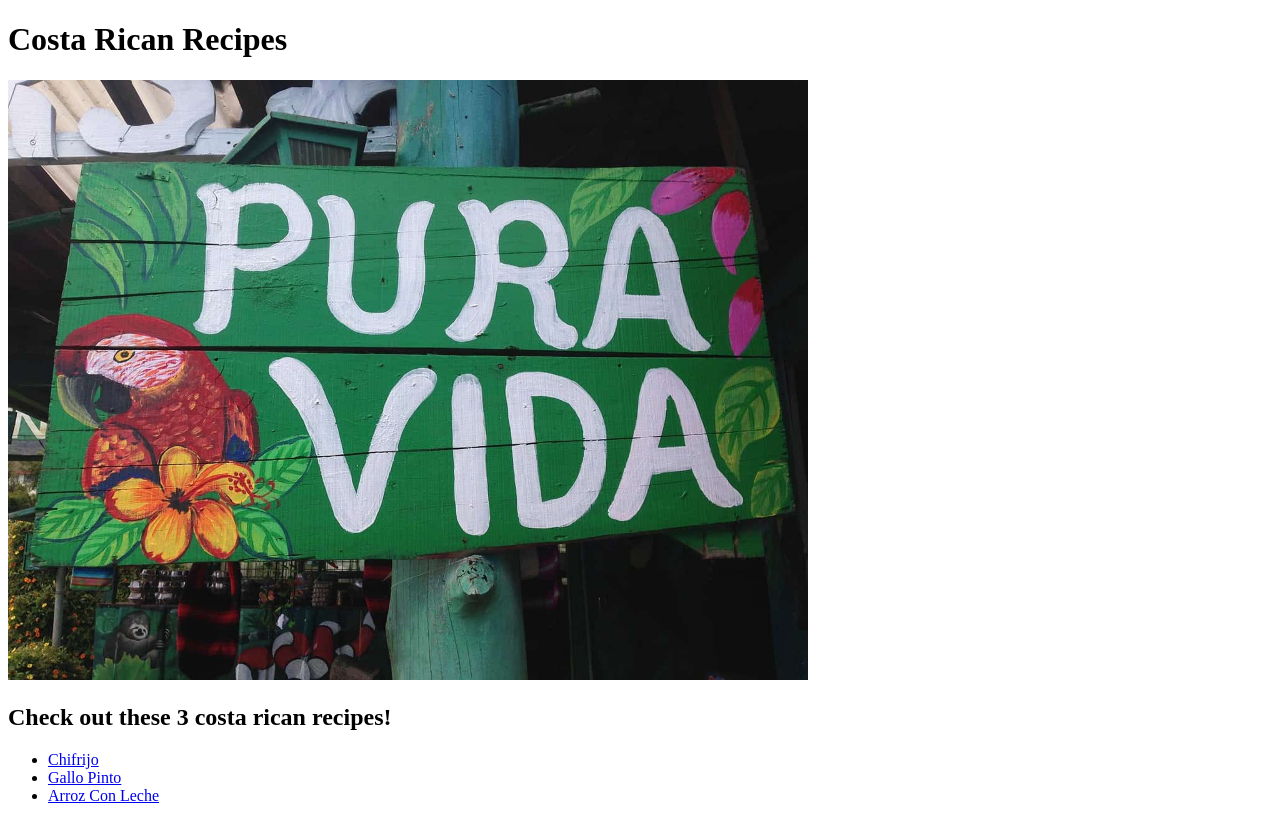
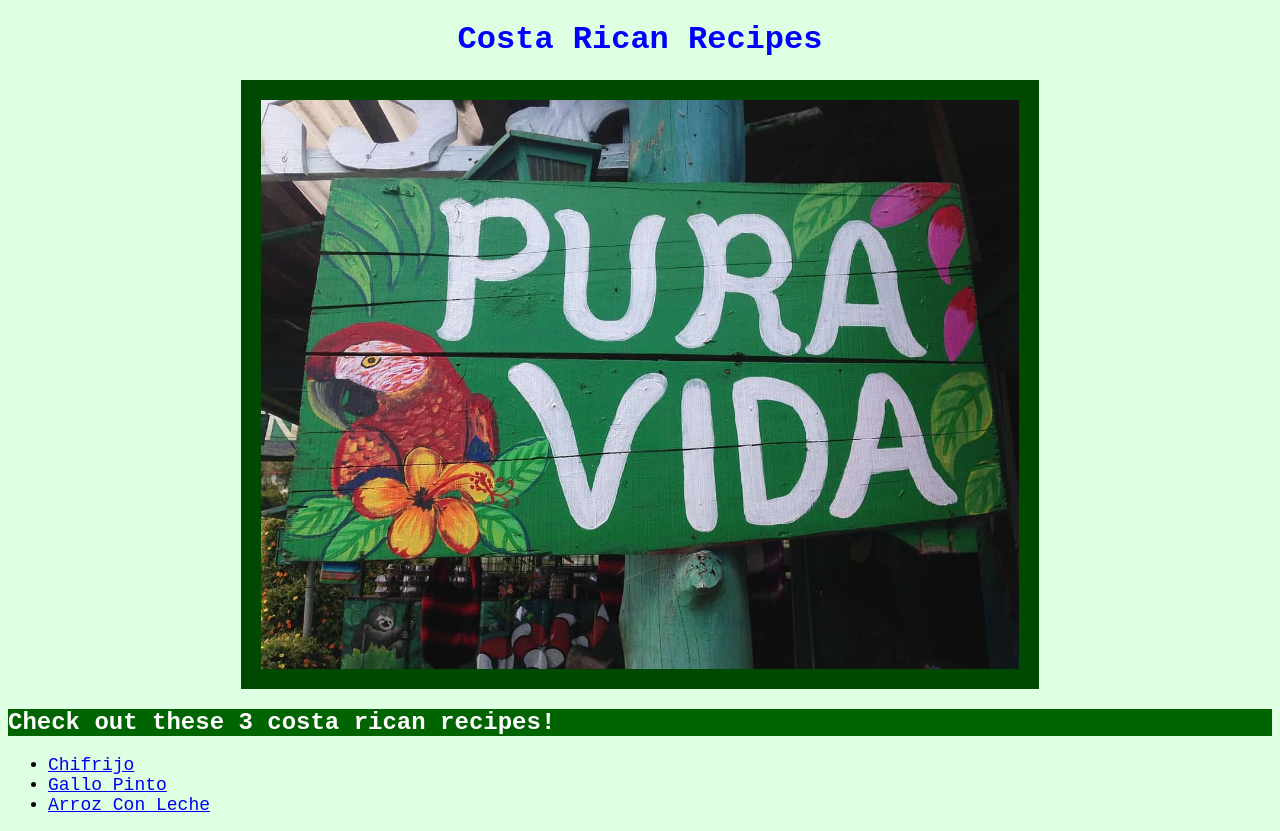
Before and after one commit to FernandoJVV/odin-recipes, a plain HTML site: page index.html in a window 1280 px wide. Drawn offline with Linux system fonts and the light colour scheme.

Commit message:
CSS implementation
Implemented a very basic CSS to the project, centered images, font families, changed colors and font sizes...

```diff
--- a/index.html
+++ b/index.html
@@ -3,11 +3,12 @@
     <head>
         <meta charset="UTF-8">
         <title>Costa Rican Recipes</title>
+        <link rel="stylesheet" href="./styles.css">
     </head>
     <body>
-        <h1>Costa Rican Recipes</h1>
-        <img src="./images/homepage.jpg" alt="Photo of a popular costa rican phrase, pura vida" width="800" height="600">
-        <h2>Check out these 3 costa rican recipes!</h2>
+        <h1 class="page-title main">Costa Rican Recipes</h1>
+        <img  src="./images/homepage.jpg" id="Main" alt="Photo of a popular costa rican phrase, pura vida">
+        <h2 id="list-title">Check out these 3 costa rican recipes!</h2>
         <ul>
             <li><a href="./recipes/chifrijo.html">Chifrijo</a></li>
             <li><a href="./recipes/gallopinto.html">Gallo Pinto</a></li>
--- /dev/null
+++ b/styles.css
@@ -0,0 +1,47 @@
+/* Styles.css*/
+
+*{
+    font-family: 'Courier New', Courier, monospace;
+}
+
+body {
+    background-color: rgb(223, 255, 227);
+}
+
+#Main{
+    border: 20px solid rgb(0, 73, 0);
+}
+
+img {
+
+    display: block;
+    margin-left: auto;
+    margin-right: auto;
+    width: 60%;
+}
+
+.page-title{
+    text-align: center;
+    font-weight: bold;
+}
+
+.page-title.main{
+    color: blue;
+}
+
+.page-title.chifrijo{
+    color: red;
+}
+
+.page-title.leche{
+   background: white;
+}
+
+#list-title{
+    background-color: darkgreen;
+    color: white;
+}
+
+li {
+    font-size: 18px;
+}
```
Also changed, not shown: recipes/arroz-con-leche.html (+2 -1 lines), recipes/chifrijo.html (+2 -1 lines), recipes/gallopinto.html (+2 -1 lines).
